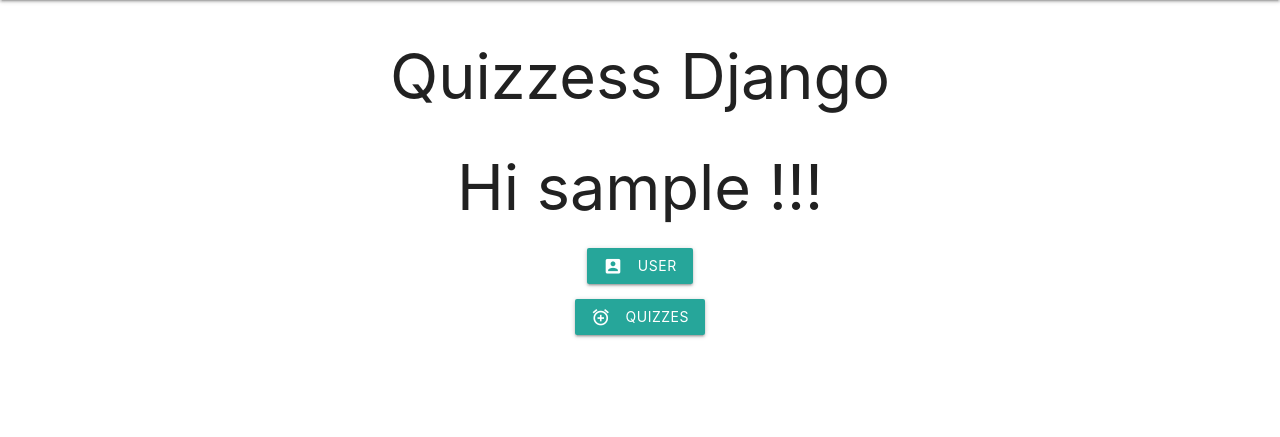
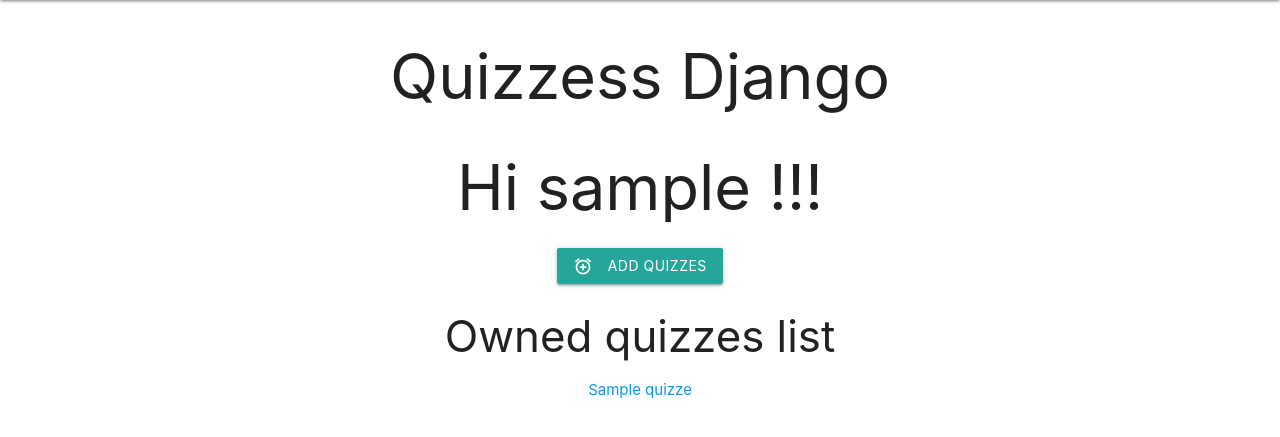
Before and after one commit to 1-0/quizzes, a Django app: page / in a window 1280 px wide. Shown: the part 64-501 px from the top of the page. Run offline with Django 3.2, Linux system fonts and the light colour scheme; a user stored in the database is signed in; tables that the repository leaves empty hold one stand-in row (values such as "Sample post"); some libraries are stand-ins or nearby versions.

Commit message:
Add show quizzes list to home page

```diff
--- a/quizzes/quizzes/models.py
+++ b/quizzes/quizzes/models.py
@@ -5,7 +5,7 @@ from django.contrib.auth.models import User
 
 class Quizzes(models.Model):
     """Quizzes - class for quizzes content"""
-    title = models.CharField(max_length=255)
+    title = models.CharField(max_length=255, unique=True)
     person = models.ManyToManyField(User)
     image = models.ImageField(
         upload_to=settings.MEDIA_URL+'quizzes/%d-%m-%YT%H.%M.%S.%f/',
--- a/quizzes/quizzes/urls.py
+++ b/quizzes/quizzes/urls.py
@@ -23,7 +23,8 @@ from .views import Home, QuizzesFormView
 
 urlpatterns = [
     path('', Home.as_view(), name='home'),
-    path('quizzes_model_form/', QuizzesFormView.as_view(), name='quizzes_model_form'),
+    path('quizzes/<int:quizzes_id>', QuizzesFormView.as_view(), name='quizzes'),
+    path('add_quizzes/', QuizzesFormView.as_view(), name='add_quizzes'),
     path('admin/', admin.site.urls),
     path('accounts/', include('allauth.urls')),
     path('usercards/', include('usercards.urls')),
--- a/quizzes/quizzes/views.py
+++ b/quizzes/quizzes/views.py
@@ -1,14 +1,42 @@
-# views.py
 from django.views.generic import TemplateView
 
 from django.shortcuts import render, redirect
 from django.views.generic.edit import FormView
+from django.http import HttpResponse
+from .models import Quizzes
 from .forms import QuizzesForm
 
 
-class Home(TemplateView):
+class MyClass:
+
+    def __init__(self, *args, **kwargs):
+        super(MyClass, self).__init__(*args, **kwargs)
+        self.title = 't1'
+        self.id = 1
+
+
+
+
+# class Home(TemplateView):
+#     """Home - view class for home page"""
+#     template_name = 'home.html'
+
+class Home(FormView):
     """Home - view class for home page"""
     template_name = 'home.html'
+
+    def get(self, request, *args, **kwargs):
+
+        quizzes_list = [MyClass(), ]
+        try:
+            quizzes_list = Quizzes.objects.all()
+        except:
+            quizzes_list = [Quizzes(), ]
+        return render(
+            request,
+            Home.template_name,
+            {'quizzes_list': quizzes_list},
+        )
 
 
 class QuizzesFormView(FormView):
@@ -18,9 +46,25 @@ class QuizzesFormView(FormView):
 
     success_url = r"/"
 
-    def get(self, request, *args, **kwargs):
+    def get(self, request, quizzes_id, *args, **kwargs):
+        try:
+            quizzes_list = Quizzes.objects.all()
+        except:
+            quizzes_list = [Quizzes(), ]
+        # forms.append(UserInfo(initial={
+        #     'first_name': user.first_name,
+        #     'last_name': user.last_name,
+        #     'email': user.email,
+        #     'date_joined': user.date_joined,
+        # }))
+
         form = self.form_class
-        return render(request, QuizzesFormView.template_name, {'form': form})
+        quizzes_list = MyClass()
+        return render(
+            request,
+            QuizzesFormView.template_name,
+            {'form': form, 'quizzes_list': quizzes_list},
+        )
 
     def post(self, request, *args, **kwargs):
         form = self.form_class(request.POST)
--- a/quizzes/templates/home.html
+++ b/quizzes/templates/home.html
@@ -7,15 +7,20 @@
         Hi {{ user.username }} !!!
     </h1>
     <p>
-        <a href="{% url 'show_user' user.username %}" class="waves-effect waves-light btn">
-            <i class="material-icons left ">account_box</i> User
+        <a href="{% url 'add_quizzes' %}" class="waves-effect waves-light btn">
+            <i class="material-icons left ">add_alarm</i>Add Quizzes
         </a>
     </p>
-    <p>
-        <a href="{% url 'quizzes_model_form' %}" class="waves-effect waves-light btn">
-            <i class="material-icons left ">add_alarm</i> Quizzes
-        </a>
-    </p>
+        {% if quizzes_list %}
+            <h3>Owned quizzes list</h3>
+            {% for quizzes in quizzes_list %}
+                <p>
+                    <a href="{% url 'quizzes' quizzes.id %}" class="waves-effect waves-light">
+                        {{ quizzes.title }}
+                    </a>
+                </p>
+            {% endfor %}
+        {% endif %}
     {% else %}
     <p>
         Please Log In
```
